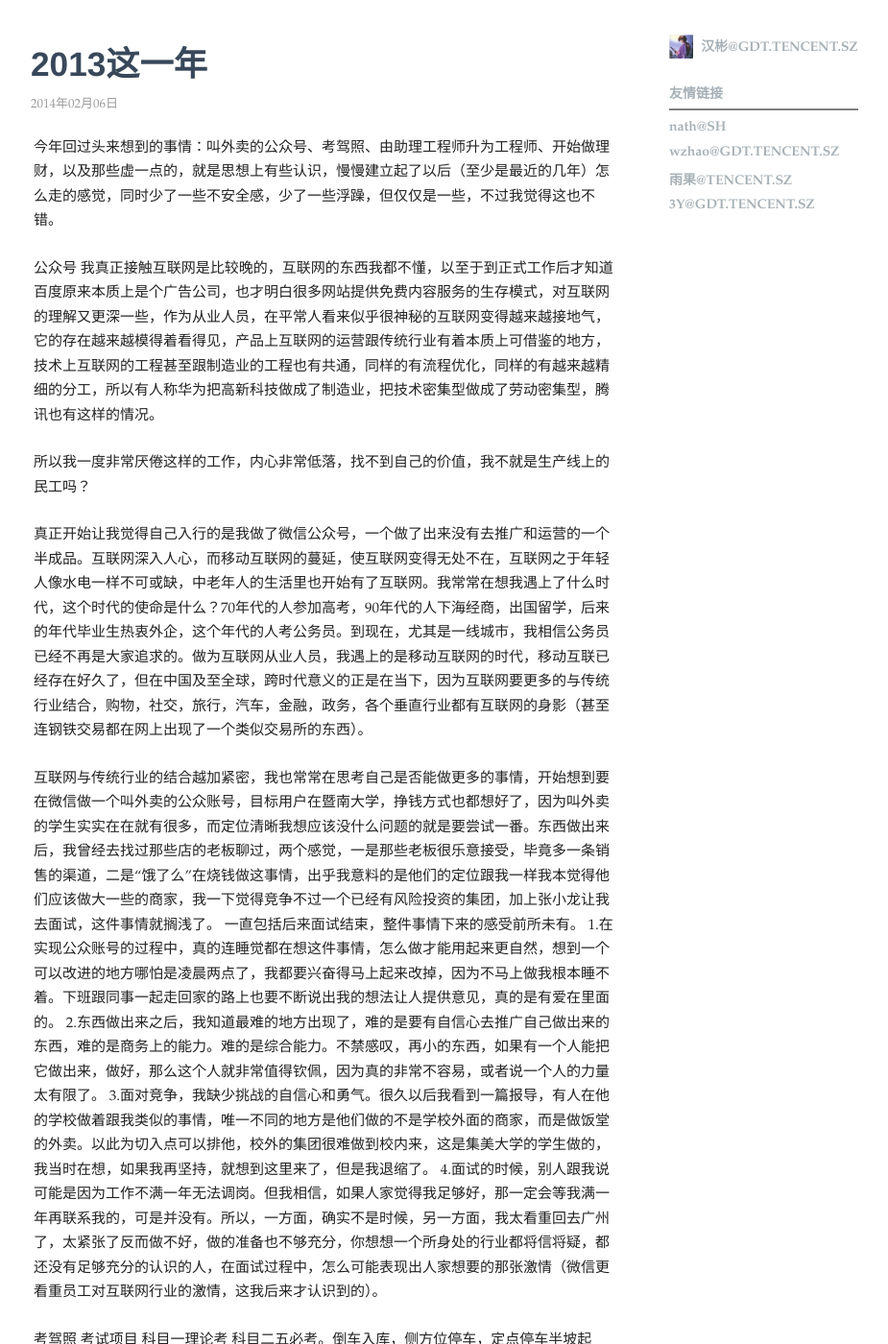
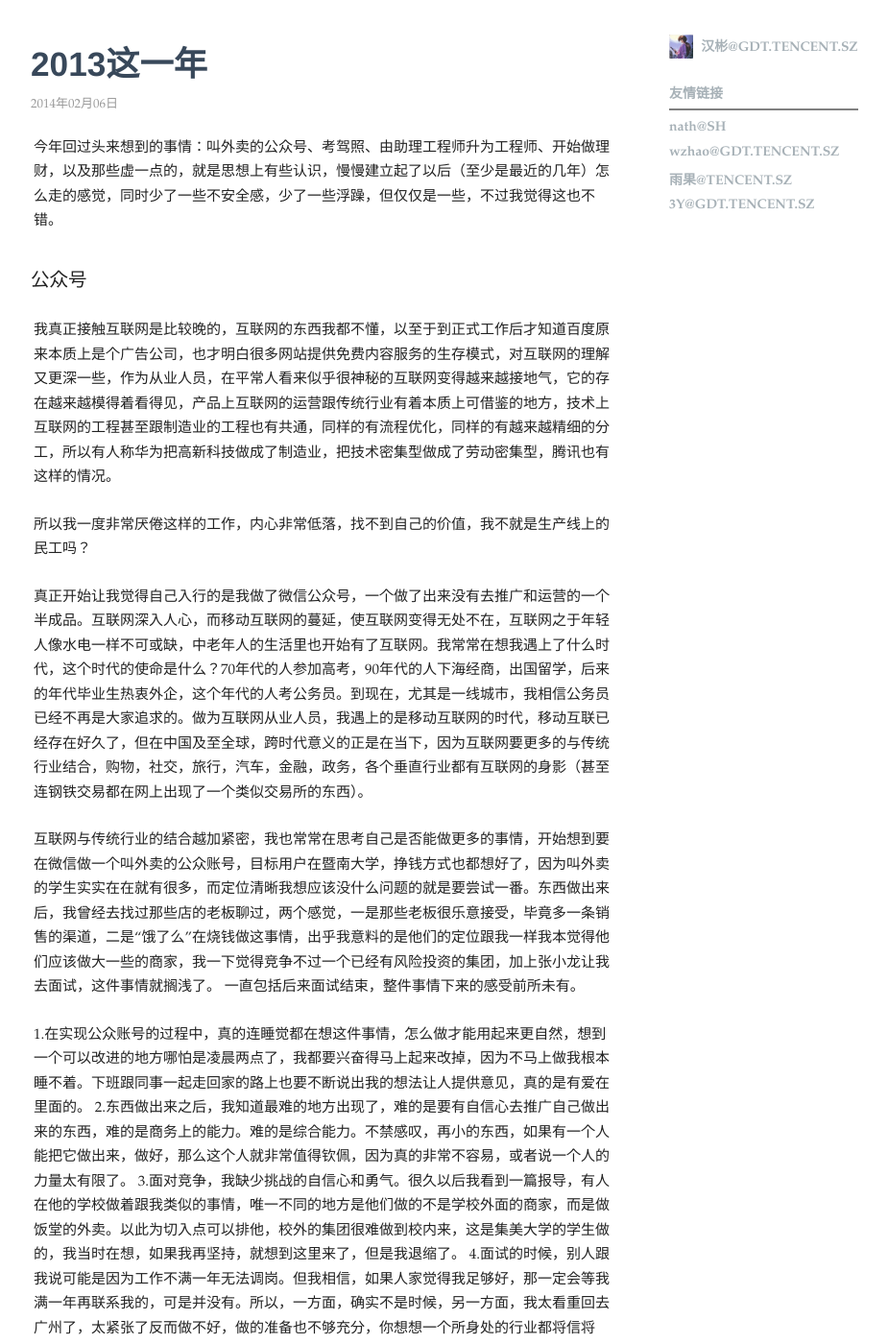
Before and after one commit to kenshinlin/archives, a Jekyll site: the page built from _posts/2014-2-6-a-new-year.md, in a window 1280 px wide and 1400 px high. Shown: the whole window at 96% size, without its empty margins (138-1063 px from the left). Built offline with Jekyll 4.4.1, drawn with Linux system fonts in a browser that asks for light colours; comment, search, counter and statistics services are not loaded; some of the changed text lies outside the part shown.

Commit message:
Update 2014-2-6-a-new-year.md

```diff
--- a/_posts/2014-2-6-a-new-year.md
+++ b/_posts/2014-2-6-a-new-year.md
@@ -8,7 +8,7 @@
 
 今年回过头来想到的事情：叫外卖的公众号、考驾照、由助理工程师升为工程师、开始做理财，以及那些虚一点的，就是思想上有些认识，慢慢建立起了以后（至少是最近的几年）怎么走的感觉，同时少了一些不安全感，少了一些浮躁，但仅仅是一些，不过我觉得这也不错。
 
-公众号
+##公众号
 我真正接触互联网是比较晚的，互联网的东西我都不懂，以至于到正式工作后才知道百度原来本质上是个广告公司，也才明白很多网站提供免费内容服务的生存模式，对互联网的理解又更深一些，作为从业人员，在平常人看来似乎很神秘的互联网变得越来越接地气，它的存在越来越模得着看得见，产品上互联网的运营跟传统行业有着本质上可借鉴的地方，技术上互联网的工程甚至跟制造业的工程也有共通，同样的有流程优化，同样的有越来越精细的分工，所以有人称华为把高新科技做成了制造业，把技术密集型做成了劳动密集型，腾讯也有这样的情况。
 
 所以我一度非常厌倦这样的工作，内心非常低落，找不到自己的价值，我不就是生产线上的民工吗？
@@ -17,12 +17,13 @@
 
 互联网与传统行业的结合越加紧密，我也常常在思考自己是否能做更多的事情，开始想到要在微信做一个叫外卖的公众账号，目标用户在暨南大学，挣钱方式也都想好了，因为叫外卖的学生实实在在就有很多，而定位清晰我想应该没什么问题的就是要尝试一番。东西做出来后，我曾经去找过那些店的老板聊过，两个感觉，一是那些老板很乐意接受，毕竟多一条销售的渠道，二是“饿了么”在烧钱做这事情，出乎我意料的是他们的定位跟我一样我本觉得他们应该做大一些的商家，我一下觉得竞争不过一个已经有风险投资的集团，加上张小龙让我去面试，这件事情就搁浅了。
 一直包括后来面试结束，整件事情下来的感受前所未有。
+
 1.在实现公众账号的过程中，真的连睡觉都在想这件事情，怎么做才能用起来更自然，想到一个可以改进的地方哪怕是凌晨两点了，我都要兴奋得马上起来改掉，因为不马上做我根本睡不着。下班跟同事一起走回家的路上也要不断说出我的想法让人提供意见，真的是有爱在里面的。
 2.东西做出来之后，我知道最难的地方出现了，难的是要有自信心去推广自己做出来的东西，难的是商务上的能力。难的是综合能力。不禁感叹，再小的东西，如果有一个人能把它做出来，做好，那么这个人就非常值得钦佩，因为真的非常不容易，或者说一个人的力量太有限了。
 3.面对竞争，我缺少挑战的自信心和勇气。很久以后我看到一篇报导，有人在他的学校做着跟我类似的事情，唯一不同的地方是他们做的不是学校外面的商家，而是做饭堂的外卖。以此为切入点可以排他，校外的集团很难做到校内来，这是集美大学的学生做的，我当时在想，如果我再坚持，就想到这里来了，但是我退缩了。
 4.面试的时候，别人跟我说可能是因为工作不满一年无法调岗。但我相信，如果人家觉得我足够好，那一定会等我满一年再联系我的，可是并没有。所以，一方面，确实不是时候，另一方面，我太看重回去广州了，太紧张了反而做不好，做的准备也不够充分，你想想一个所身处的行业都将信将疑，都还没有足够充分的认识的人，在面试过程中，怎么可能表现出人家想要的那张激情（微信更看重员工对互联网行业的激情，这我后来才认识到的）。
 
-考驾照
+##考驾照
 考试项目
 科目一理论考
 科目二五必考。倒车入库，侧方位停车，定点停车半坡起步，S弯，直角弯。这是最有技术难度的科目
@@ -40,14 +41,15 @@
 可能你会想着怎么做到那么快，因为我给教练1000块。后来发现比我先考科目二的人最后跟我一样的速度，我问他们给教练多少钱，他们也是这个价。就当我报名用了4880吧。
 考驾照面对的是一帮野蛮的教练，非常考验人的耐性和容忍心，面对教练的无礼，我看到这些人：一种是要求换教练的，结果发现所有教练一个样就是那么一群人；一种是忍气吞声的，笑着被骂，尽管觉得很委屈；一种是无视；另一种是有选择的反讽。不过最后考完试我还是发短信感谢他，因为这是社会的一面，学车让我看见了。
 
-升工程师
+##升工程师
 虽然没有很突出的业绩，但也算是稳扎稳打把工作做好了，还得不错的口碑，大家都认为我把实验系统的设计做得好看，功能做得好用，于是就比较顺利地升了工程师。
 
-理财
+##理财
 理财是一件自然而然的过程，也是一个学习的过程。
 先是在余额宝上面一天几块的收益，一个月也能挣100多块，总共挣了300多块钱。开了信用卡，后来我开港股账户。
 更重要的不是要在上面挣多少钱，而是股票是现代经济不可或缺的一块知识，我以前考过证，现在只是想接触一下，人应该多接触点东西，它不是我的主业，但接触未尝不可，只有多学习，多接触东西，人生才会丰满。
 
-这一年就这样平平稳稳地过去了，没取得什么好成绩。但人生很长，这个过程应该用平常心态对待，只要自己不忘记学习，不停止向前的步伐，会慢慢走得远的
+这一年就这样平平稳稳地过去了，没取得什么好成绩。但人生很长，这个过程应该用平常心态对待，只要自己不忘记学习，不停止向前的步伐，会慢慢走得远的。
 2013年接触一两部王小波的作品，最记得的还是那句话：
-  >须知参差多态，乃是幸福的本源.
+
+> 须知参差多态，乃是幸福的本源.
```
